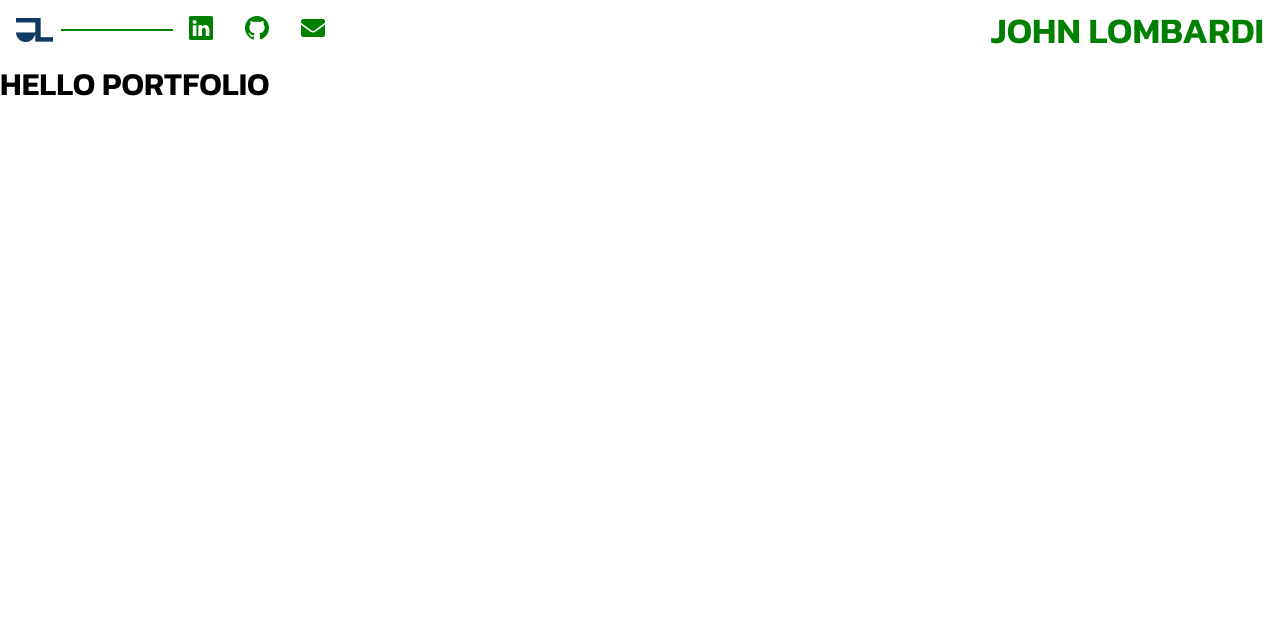
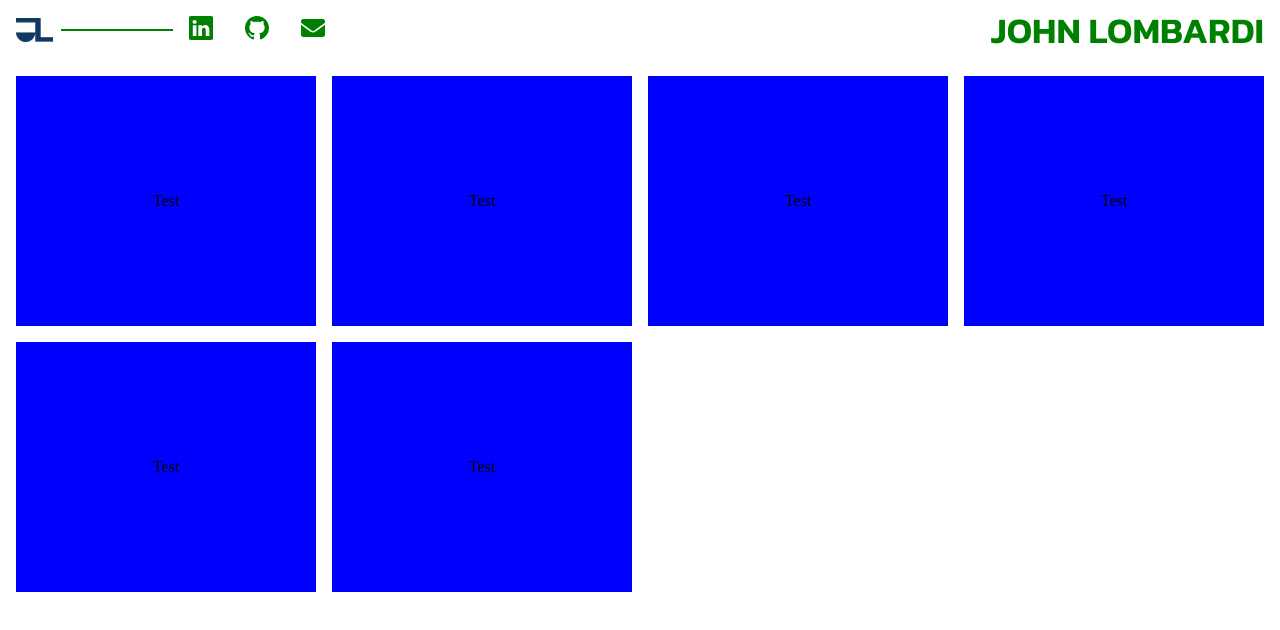
Before and after one commit to johnlombardi389/portfolioa23, a React (Vite) app: page / in a window 1280 px wide. Shown: the top 630 px of the page. Built offline with nearby package versions, Linux system fonts and the light colour scheme.

Commit message:
Set up grid layout in portfolio component

```diff
--- a/src/components/Portfolio.jsx
+++ b/src/components/Portfolio.jsx
@@ -5,9 +5,31 @@ import { motion } from "framer-motion";
 const Portfolio = () => {
   return (
     <div>
-      <h1>Hello Portfolio</h1>
+      <GridContainer>
+        <GridItem>Test</GridItem>
+        <GridItem>Test</GridItem>
+        <GridItem>Test</GridItem>
+        <GridItem>Test</GridItem>
+        <GridItem>Test</GridItem>
+        <GridItem>Test</GridItem>
+      </GridContainer>
     </div>
   );
 };
 
+const GridContainer = styled(motion.div)`
+  display: grid;
+  grid-template-columns: repeat(auto-fit, minmax(300px, 1fr));
+  grid-gap: 1rem;
+  margin: 1rem;
+`;
+
+const GridItem = styled(motion.div)`
+  display: flex;
+  justify-content: center;
+  align-items: center;
+  height: 250px;
+  background-color: blue;
+`;
+
 export default Portfolio;
```
